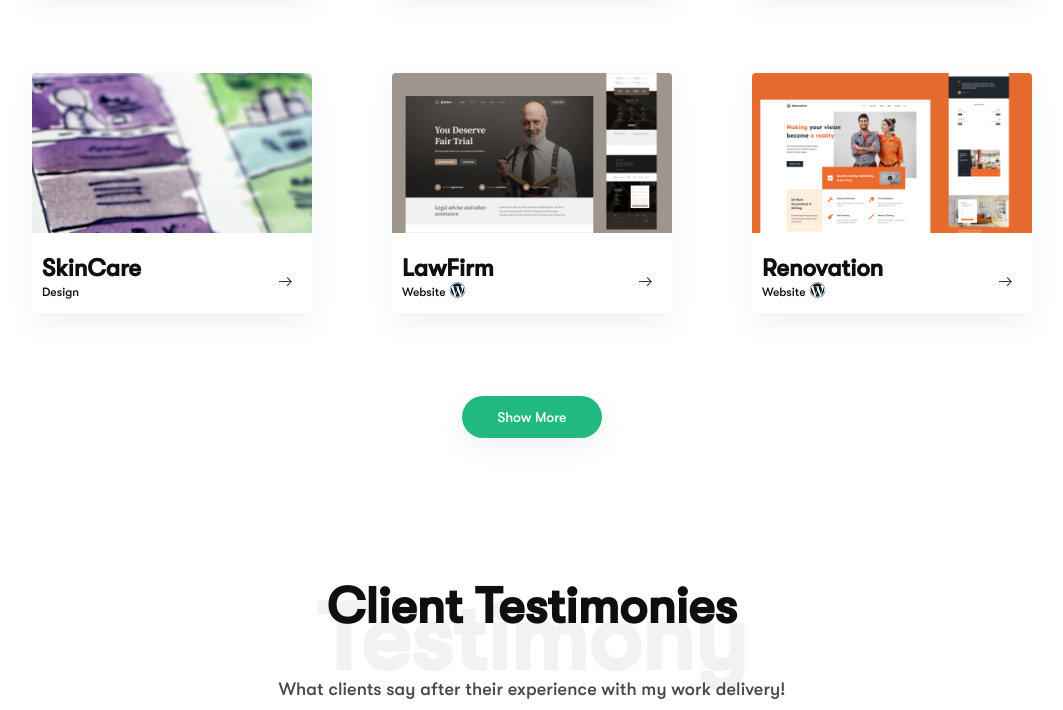
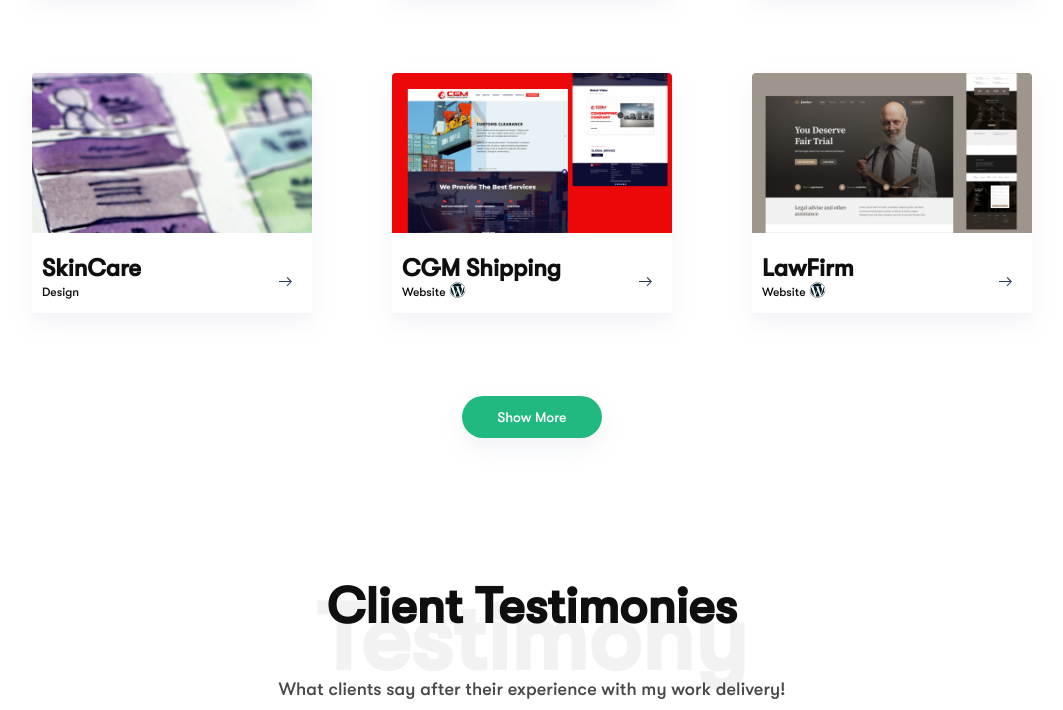
Before and after one commit to chebon254/chebon, a plain HTML site: page chebon/index.html in a window 1280 px wide. Shown: the part 4102-4812 px from the top of the page, without its empty margins (108-1171 px from the left). Drawn offline with nearby package versions, Linux system fonts and the light colour scheme.

Commit message:
New Work Done

```diff
--- a/chebon/index.html
+++ b/chebon/index.html
@@ -531,6 +531,38 @@
                         </div>
                     </div>
                     <div class="column reveal web-development">
+                        <img src="chebon/css/img/cgm.png" alt="tazafara logo">
+                        <a href="https://cgmshipping.com" class="view" target="_blank">
+                            <i class="fa-solid fa-eye"></i>
+                            <span>View</span>
+                        </a>
+                        <div class="title">
+                            <div class="icon">
+                                <h2>CGM Shipping</h2>
+                                <span>Website <i style="font-size: 16px;" class="fa-brands fa-wordpress"></i></span>
+                            </div>
+                            <a href="https://cgmshipping.com" target="_blank" class="explore-projects"><svg
+                                    width="13px" height="11px" viewBox="0 0 13 11" version="1.1"
+                                    xmlns="http://www.w3.org/2000/svg" xmlns:xlink="http://www.w3.org/1999/xlink">
+                                    <title>arrw</title>
+                                    <g id="Page-2" stroke="none" stroke-width="1" fill="none" fill-rule="evenodd">
+                                        <g id="articles-cats" transform="translate(-646.000000, -1319.000000)"
+                                            stroke="#27374D">
+                                            <g id="Group-4-Copy-2" transform="translate(571.000000, 1315.000000)">
+                                                <g id="arrw" transform="translate(75.000000, 5.300000)">
+                                                    <polyline id="Path"
+                                                        transform="translate(8.000000, 4.242641) rotate(-225.000000) translate(-8.000000, -4.242641) "
+                                                        points="5 7.24264069 5 1.24264069 11 1.24264069"></polyline>
+                                                    <line x1="0.5" y1="4.2" x2="11.5" y2="4.2" id="Line-2"
+                                                        stroke-linecap="square"></line>
+                                                </g>
+                                            </g>
+                                        </g>
+                                    </g>
+                                </svg></a>
+                        </div>
+                    </div>
+                    <div class="column reveal web-development">
                         <img src="css/img/lawfirm.png" alt="tazafara logo">
                         <a href="https://lawfirm.cretivdev.com" class="view" target="_blank">
                             <i class="fa-solid fa-eye"></i>
```
Also changed, not shown: index.html (+32 -0 lines), chebon/css/img/cgm.png (added).
